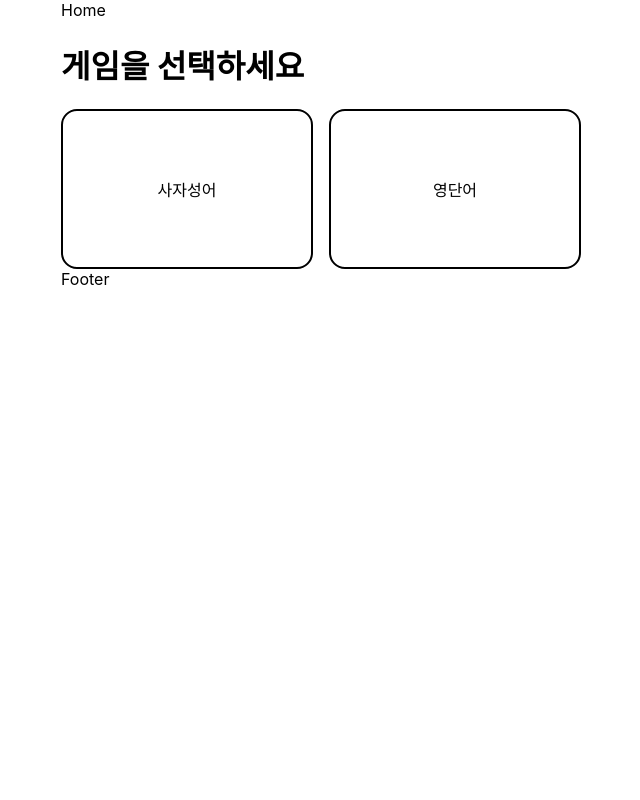
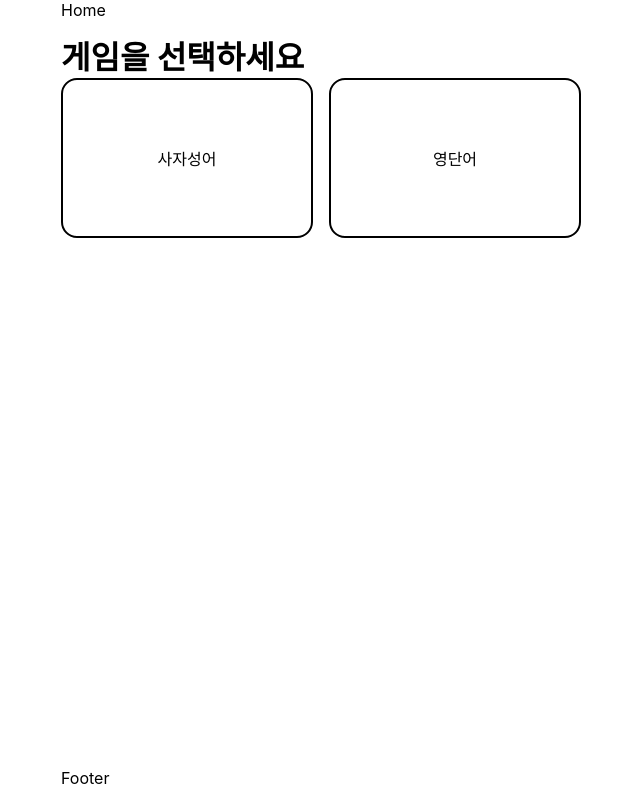
Before and after one commit to dannyp0930/next-quiz, a Next.js app: page / in a window 1280 px wide. Shown: the whole page, without its empty margins (319-959 px from the left). Built offline with nearby package versions, Linux system fonts and the light colour scheme.

Commit message:
FEAT: 위치 조정

```diff
--- a/src/components/Footer.tsx
+++ b/src/components/Footer.tsx
@@ -1,3 +1,5 @@
+import styles from "@/styles/Footer.module.css";
+
 export default function Footer() {
-  return <div>Footer</div>;
+  return <footer className={styles.footer}>Footer</footer>;
 }
--- a/src/components/Header.tsx
+++ b/src/components/Header.tsx
@@ -1,11 +1,11 @@
 import Link from "next/link";
 import { useRouter } from "next/router";
-import styles from "@/styles/NavBar.module.css";
+import styles from "@/styles/Header.module.css";
 
 export default function Header() {
   const { route } = useRouter();
   return (
-    <header>
+    <header className={styles.header}>
       <nav className={styles.nav}>
         <Link href="/">Home</Link>
         {route !== "/" && (
--- a/src/components/Layout.tsx
+++ b/src/components/Layout.tsx
@@ -1,12 +1,13 @@
 import React from "react";
 import Footer from "./Footer";
 import Header from "./Header";
+import styles from "@/styles/Layout.module.css";
 
 export default function Layout({ children }: React.PropsWithChildren) {
   return (
     <>
       <Header />
-      <div>{children}</div>
+      <main className={styles.main}>{children}</main>
       <Footer />
     </>
   );
--- a/src/pages/index.tsx
+++ b/src/pages/index.tsx
@@ -4,17 +4,13 @@ import styles from "@/styles/Home.module.css";
 
 export default function Home() {
   return (
-    <main>
+    <>
       <Seo title="Home" />
       <h1>게임을 선택하세요</h1>
       <article className={styles.container}>
-        <Link href="/idioms">
-          사자성어
-        </Link>
-        <Link href="/words">
-          영단어
-        </Link>
+        <Link href="/idioms">사자성어</Link>
+        <Link href="/words">영단어</Link>
       </article>
-    </main>
+    </>
   );
 }
--- /dev/null
+++ b/src/styles/Footer.module.css
@@ -0,0 +1,3 @@
+.footer {
+  height: 2rem;
+}
--- a/src/styles/NavBar.module.css
+++ b/src/styles/Header.module.css
@@ -1,3 +1,7 @@
+.header {
+  height: 2rem;
+}
+
 .nav {
   display: flex;
   column-gap: 1rem;
--- /dev/null
+++ b/src/styles/Layout.module.css
@@ -0,0 +1,4 @@
+.main {
+  height: auto;
+  min-height: calc(100vh - 4rem);
+}
--- a/src/styles/globals.css
+++ b/src/styles/globals.css
@@ -1,7 +1,5 @@
 html,
 body {
-  padding: 0;
-  margin: 0;
   font-family: -apple-system, BlinkMacSystemFont, Segoe UI, Roboto, Oxygen,
     Ubuntu, Cantarell, Fira Sans, Droid Sans, Helvetica Neue, sans-serif;
 }
@@ -18,5 +16,7 @@ a {
 }
 
 * {
+  margin: 0;
+  padding: 0;
   box-sizing: border-box;
 }
```
